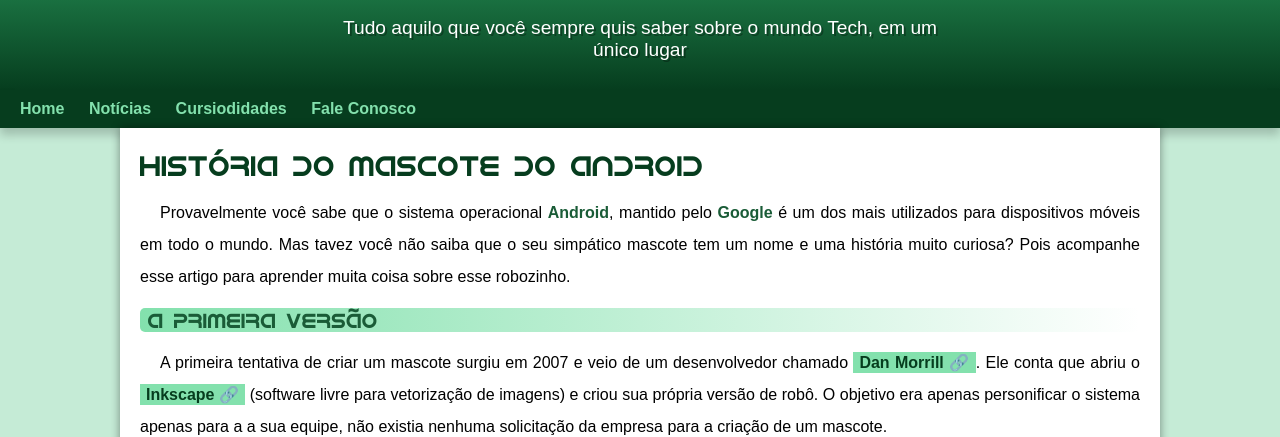
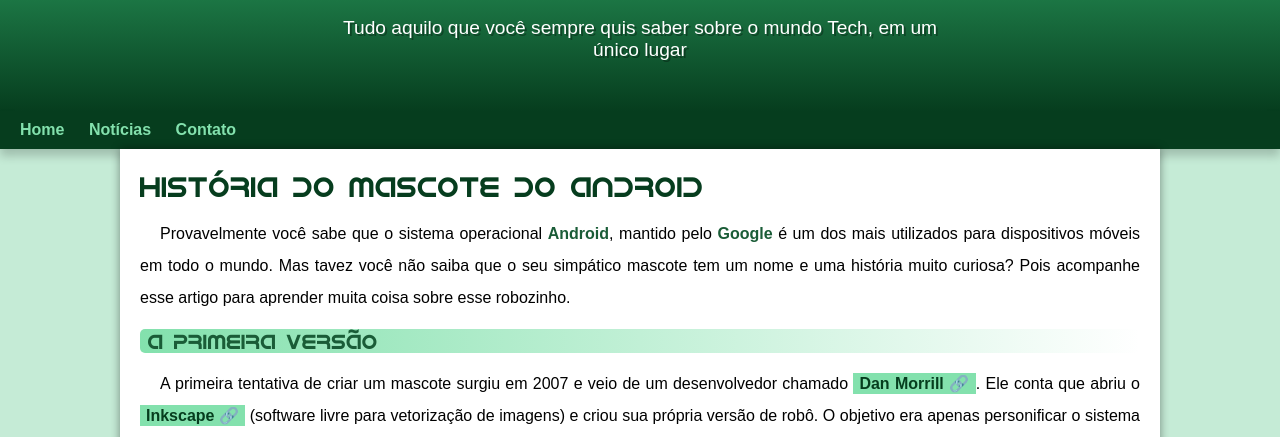
Before and after one commit to thiagobatistagomes/projeto-android, a plain HTML site: page index.html in a window 1280 px wide. Shown: the part 100-537 px from the top of the page. Drawn offline with Linux system fonts and the light colour scheme.

Commit message:
Correção Menu
Correção do menu em dispositivos móveis. Devido a um margin equivocado o menu apresentava um espaçamento indesejado.

```diff
--- a/estilo/style.css
+++ b/estilo/style.css
@@ -69,7 +69,7 @@ header > p {
     padding-left: 10px;
     padding-right: 10px;
     margin: auto;
-    margin-bottom: 30px;
+    padding-bottom: 50px;
     text-shadow: 2px 2px 0px rgba(0, 0, 0, 0.315);
 }
 
--- a/index.html
+++ b/index.html
@@ -16,8 +16,7 @@
     <nav>
         <a href="#home">Home</a>
         <a href="#news">Notícias</a>
-        <a href="#curiosidades">Cursiodidades</a>
-        <a href="#faleconosco">Fale Conosco</a>
+        <a href="#contact">Contato</a>
     </nav>
     <main>
            <article>
```
